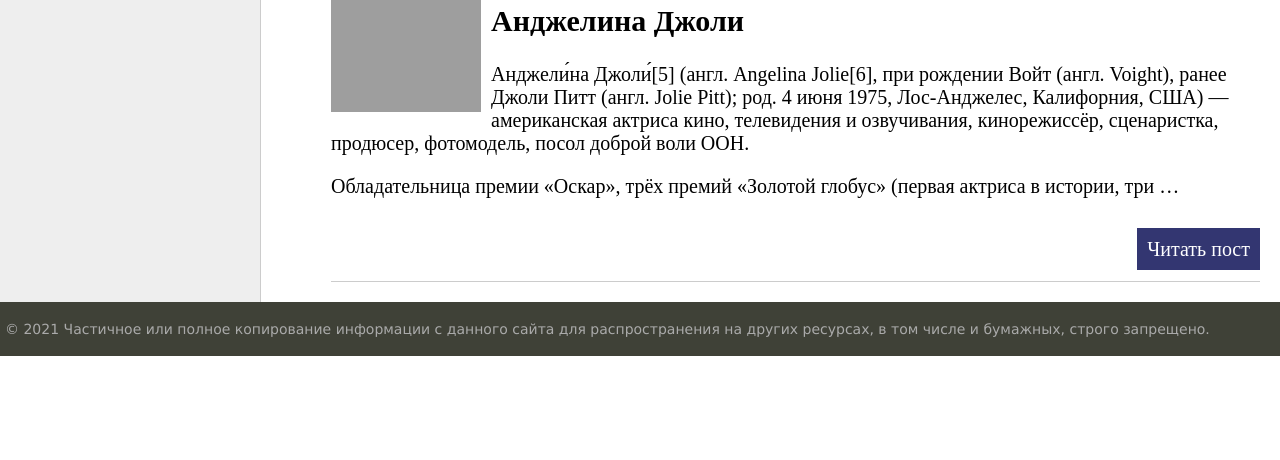
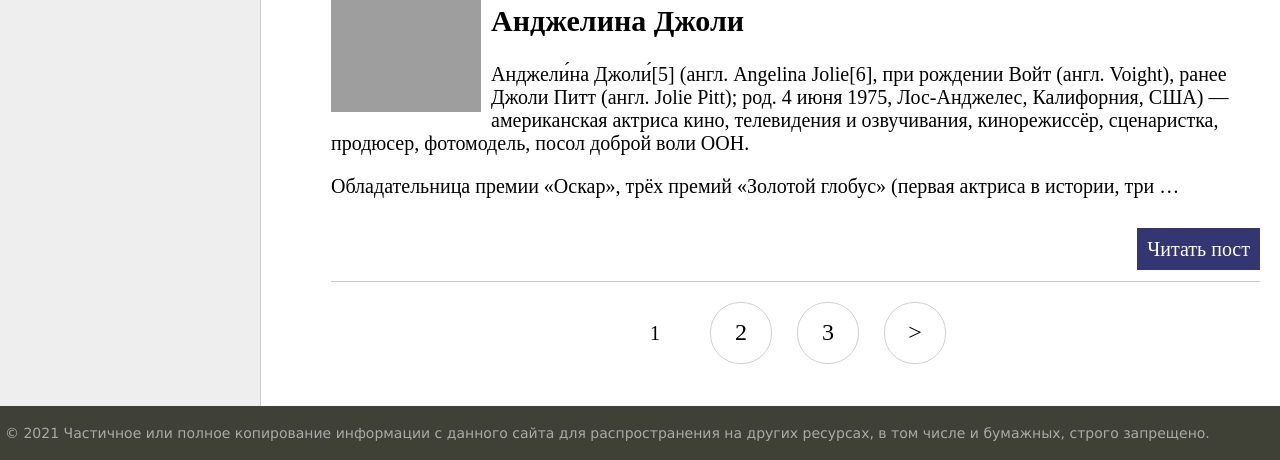
Before and after one commit to dzhambullatt/new_kurs, a Django app: page / in a window 1280 px wide. Shown: the part 925-1385 px from the top of the page. Before the commit the page ends 1281 px from the top, so only its background shows below. Run offline with Django 4.2, Linux system fonts and the light colour scheme; data comes from the database, SQL or seed files in the repository; both versions use the stored data as it was after the commit; grey boxes are pictures that could not be loaded.

Commit message:
updated paginator

```diff
--- a/coolsite/women/models.py
+++ b/coolsite/women/models.py
@@ -21,7 +21,7 @@ class Women(models.Model):
     class Meta:
         verbose_name = 'Известные Женщины'
         verbose_name_plural = 'Известные Женщины'
-        ordering = ['time_create', 'title']
+        ordering = ['id']
 
 
 class Category(models.Model):
--- a/coolsite/women/static/women/css/styles.css
+++ b/coolsite/women/static/women/css/styles.css
@@ -390,3 +390,41 @@ ul.lang-list li a:hover {color: #fdc073;}
     min-width: 200px;
     font-size: 16px;
 }
+
+.list-pages {
+	text-align: center;
+	margin: 0 0 20px 0;
+}
+.list-pages ul {
+	margin: 20px 0 0 0;
+	padding: 0;
+	list-style: none;
+}
+.list-pages ul li {
+	display: inline-block;
+	margin: 0 20px 0 0;
+}
+.list-pages a {
+	color: #000;
+	font-size: 24px;
+	text-decoration: none;
+}
+.list-pages .page-num, .page-num-selected {
+	display: inline-block;
+	width: 60px;
+	height: 44px;
+	padding: 16px 0 0 0;
+	border: 1px solid #d0d0d0;
+	border-radius: 30px;
+}
+.list-pages .page-num:hover {
+	box-shadow: 3px 3px 1px #d0d0d0;
+}
+.list-pages .page-num-selected {
+	border: none;
+	color: #000;
+	font-size: 20px;
+}
+.list-pages .page-num-selected:hover {
+	box-shadow: none;
+}
--- a/coolsite/women/templates/women/base.html
+++ b/coolsite/women/templates/women/base.html
@@ -36,8 +36,6 @@
                 <tr>
                     <!-- Sidebar слева -->
                     <td valign="top" class="left-chapters">
-
-
                         <ul id="leftchapters">
                             {% if cat_selected == 0 %}
                             <li class="selected">Все категории</li>
@@ -50,10 +48,11 @@
                             {% if c.pk == cat_selected %}
                             <li class="selected">{{c.name}}</li>
                             {% else %}
-                            <li><a href="{{ c.get_absolute_url }}">{{ c.name }}</a></li>
+                            <li><a href="{{ c.get_absolute_url }}">{{c.name}}</a></li>
                             {% endif %}
                             {% endif %}
                             {% endfor %}
+
 
                             <li class="share">
                                 <p>Наш канал</p>
@@ -73,6 +72,34 @@
                         <div class="content-text">
                             {% block content %}
                             {% endblock %}
+                            {% if page_obj.has_other_pages %}
+                            <nav class="list-pages">
+                                <ul>
+                                    {% if page_obj.has_previous %}
+                                    <li class="page-num">
+                                        <a href="?page={{ page_obj.previous_page_number }}">&lt;</a>
+                                    </li>
+                                    {% endif %}
+
+                                    {% for p in paginator.page_range %}
+                                    {% if page_obj.number == p %}
+                                    <li class="page-num page-num-selected">{{ p }}</li>
+                                    {% elif p >= page_obj.number|add:-2 and p <= page_obj.number|add:2 %}
+                                    <li class="page-num">
+                                        <a href="?page={{ p }}">{{ p }}</a>
+                                    </li>
+                                    {% endif %}
+                                    {% endfor %}
+
+                                    {% if page_obj.has_next %}
+                                    <li class="page-num">
+                                        <a href="?page={{ page_obj.next_page_number }}">&gt;</a>
+                                    </li>
+                                    {% endif %}
+
+                                </ul>
+                            </nav>
+                            {% endif %}
                         </div>
                         <!-- Конец блока контента -->
 
--- a/coolsite/women/utils.py
+++ b/coolsite/women/utils.py
@@ -10,6 +10,7 @@ menu = [{'title': "О сайте", 'url_name': 'about'},
 
 
 class DataMixin:
+    paginate_by = 3
     def get_user_context(self, **kwargs):
         context = kwargs
         cats = Category.objects.annotate(Count('women'))
--- a/coolsite/women/views.py
+++ b/coolsite/women/views.py
@@ -12,7 +12,6 @@ from .utils import *
 
 
 class WomenHome(DataMixin, ListView):
-    paginate_by = 3
     model = Women
     template_name = 'women/index.html'
     context_object_name = 'posts'
@@ -27,7 +26,12 @@ class WomenHome(DataMixin, ListView):
 
 
 def about(request):
-    return render(request, 'women/about.html', {'title': 'About Page'})
+    contact_list = Women.objects.all()
+    paginator = Paginator(contact_list, 3)
+
+    page_number = request.GET.get('page')
+    page_obj = paginator.get_page(page_number)
+    return render(request, 'women/about.html', {'page_obj': page_obj, 'menu': menu, 'title': 'О сайте'})
 
 
 class AddPage(LoginRequiredMixin, DataMixin, CreateView):
```
Also changed, not shown: coolsite/db.sqlite3, coolsite/media/photos/2022/09/03/photo_2021-05-30_18-07-35.jpg (added), coolsite/media/photos/2022/09/03/photo_2021-05-30_18-07-35_ar8rfV9.jpg (added), coolsite/media/photos/2022/09/03/photo_2021-05-30_18-07-35_hrGUaH3.jpg (added), coolsite/media/photos/2022/09/03/photo_2022-03-28_19-57-21.jpg (added).
